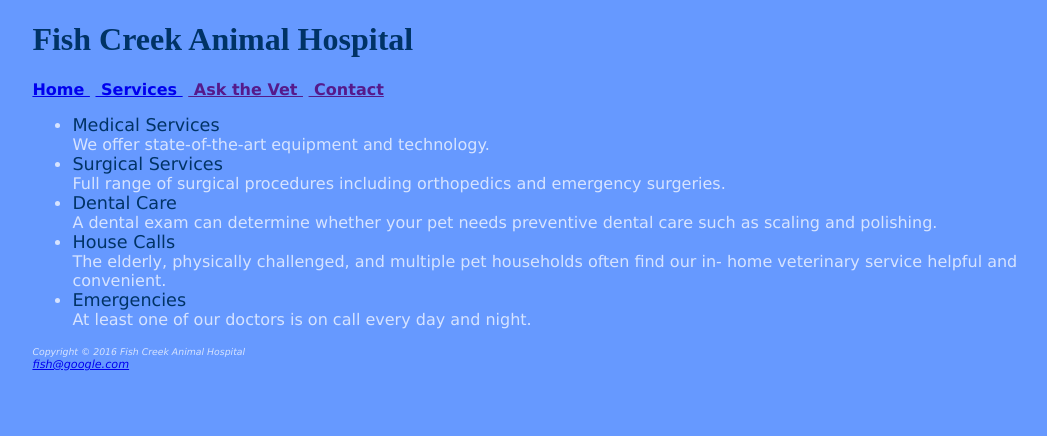
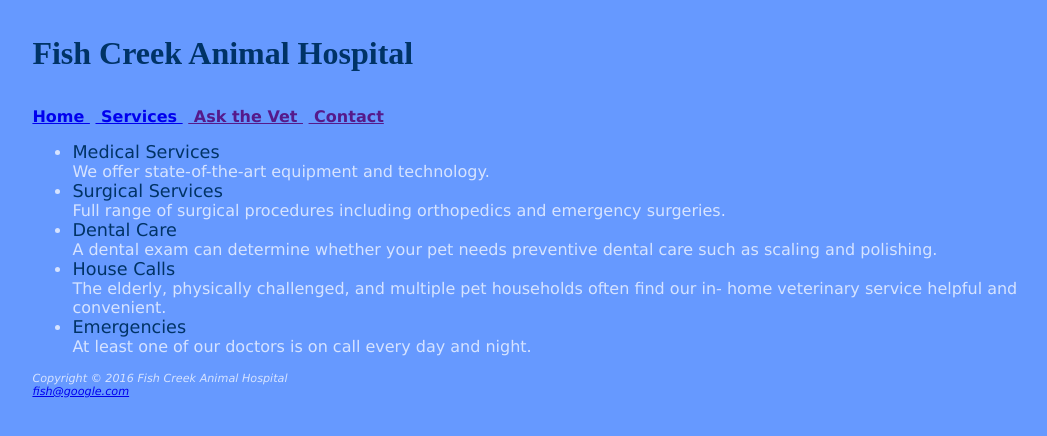
Before and after one commit to Skati/fishcreek, a plain HTML site: page services.html in a window 1280 px wide. Shown: the whole page, without its empty margins (102-1149 px from the left). Drawn offline with Linux system fonts and the light colour scheme.

Commit message:
some changes in p3

```diff
--- a/services.html
+++ b/services.html
@@ -35,9 +35,9 @@ home veterinary service helpful and convenient.</li>
     </ul>
   </main>
   <footer>
-    <small><i>Copyright © 2016 Fish Creek Animal Hospital</i></small>
-    <br>
-    <a href="mailto:contact @ trilliummediadesign.com">fish@google.com</a>
+      Copyright © 2016 Fish Creek Animal Hospital
+      <br>
+      <a href="mailto:contact @ trilliummediadesign.com">fish@google.com</a>
   </footer>
     </div>
 </body>
--- a/style.css
+++ b/style.css
@@ -10,7 +10,7 @@ header{
 }
 
 h1{
-    font-style: 200%;
+    line-height: 200%;
 }
 
 nav{
```
Also changed, not shown: index.html (+1 -1 lines).
